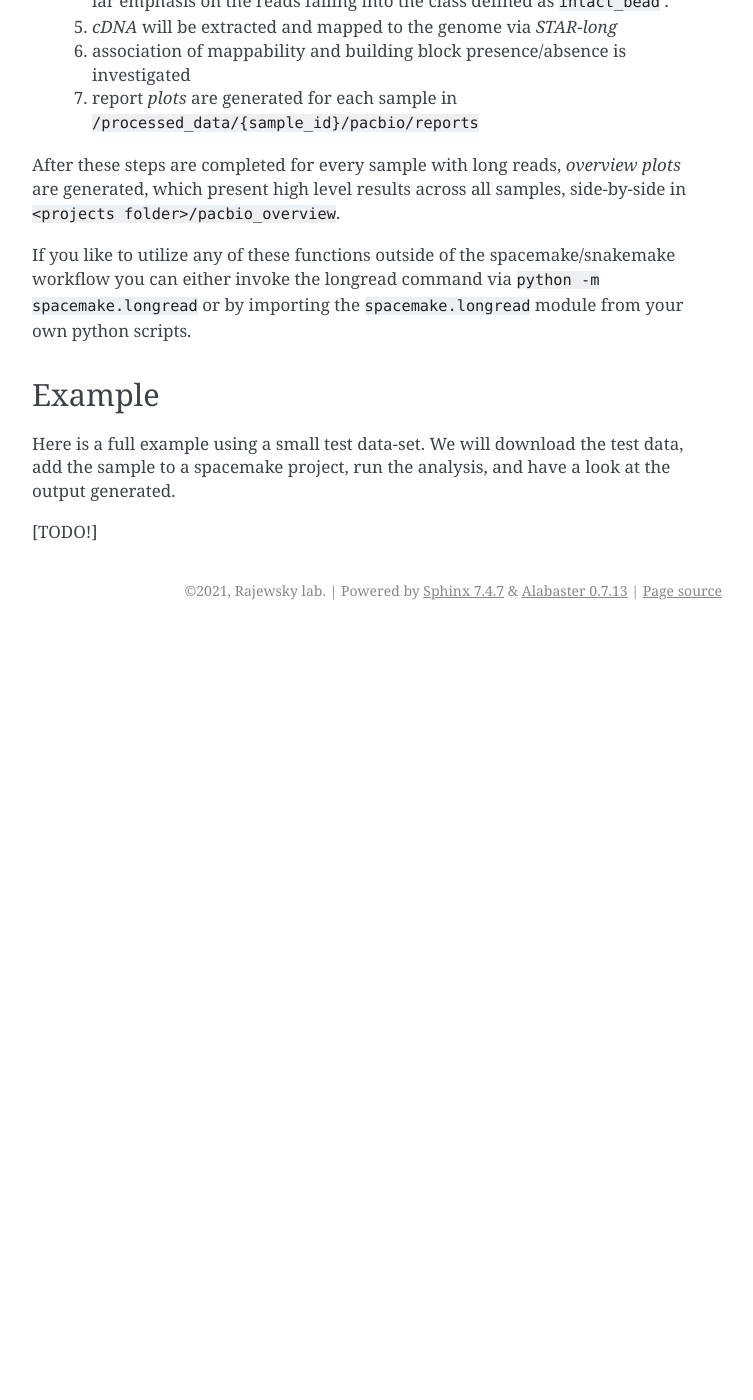
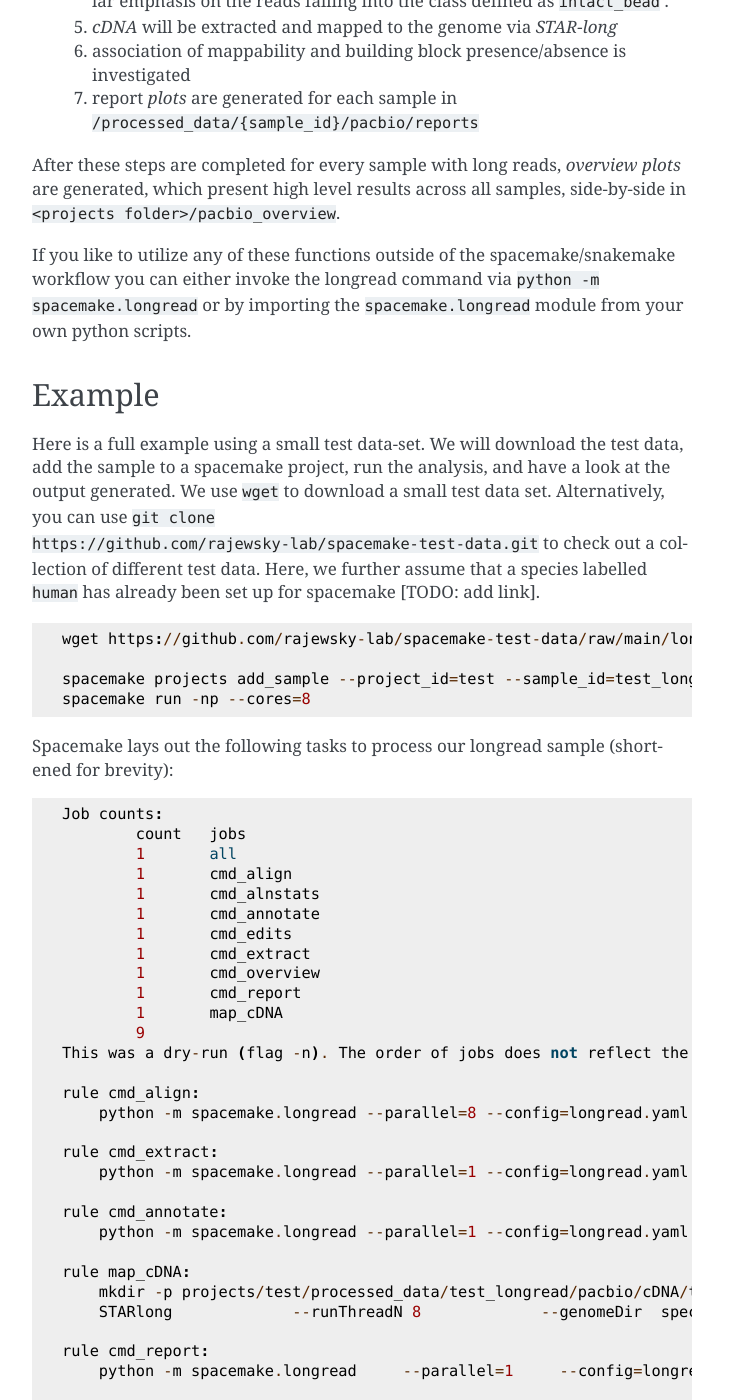
Before and after one commit to rajewsky-lab/spacemake, a Sphinx documentation site: the page built from docs/tutorials/longreads.rst, in a window 1280 px wide and 1400 px high, scrolled down 2629 px. Shown: the whole window, without its empty margins (388-1141 px from the left). Built offline with Sphinx 7.4.7, drawn with Linux system fonts in a browser that asks for light colours; pages that are not in the unit, such as notebooks, are missing from menus; before the commit the page ends 3259 px from its top, so only the background shows below that; some of the changed text lies outside the part shown.

Commit message:
* fixed incomplete transition from shelve to dataframe for caches and associated messes in longread code. * expanded the Tutorial

```diff
--- a/docs/tutorials/longreads.rst
+++ b/docs/tutorials/longreads.rst
@@ -130,6 +130,57 @@ Example
 -------
 
 Here is a full example using a small test data-set. We will download the test data, add the
-sample to a spacemake project, run the analysis, and have a look at the output generated.
+sample to a spacemake project, run the analysis, and have a look at the output generated. We use ``wget``
+to download a small test data set. Alternatively, you can use
+``git clone https://github.com/rajewsky-lab/spacemake-test-data.git`` to check out a collection of different
+test data. Here, we further assume that a species labelled ``human`` has already been set up for spacemake [TODO: add link].
 
-[TODO!]
+.. code-block::
+
+   wget https://github.com/rajewsky-lab/spacemake-test-data/raw/main/longread/SRR9008425_subsample.fastq.gz
+
+   spacemake projects add_sample --project_id=test --sample_id=test_longread --longreads=SRR9008425_subsample.fastq.gz --longread-signature=chromium --species=human
+   spacemake run -np --cores=8
+
+Spacemake lays out the following tasks to process our longread sample (shortened for brevity):
+
+.. code-block::
+
+    Job counts:
+            count   jobs
+            1       all
+            1       cmd_align
+            1       cmd_alnstats
+            1       cmd_annotate
+            1       cmd_edits
+            1       cmd_extract
+            1       cmd_overview
+            1       cmd_report
+            1       map_cDNA
+            9
+    This was a dry-run (flag -n). The order of jobs does not reflect the order of execution.
+
+    rule cmd_align:
+        python -m spacemake.longread --parallel=8 --config=longread.yaml --cache=projects/test/processed_data/test_longread/pacbio/cache/ --annotation-out=projects/test/processed_data/test_longread/pacbio/annotation/ --stats-out=projects/test/processed_data/test_longread/pacbio/stats/ --report-out=projects/test/processed_data/test_longread/pacbio/reports/ --examples-out=projects/test/processed_data/test_longread/pacbio/examples/ --sample=test_longread --signature=chromium align SRR9008425_subsample.fastq.gz
+
+    rule cmd_extract:
+        python -m spacemake.longread --parallel=1 --config=longread.yaml --cache=projects/test/processed_data/test_longread/pacbio/cache/     --annotation-out=projects/test/processed_data/test_longread/pacbio/annotation/     --stats-out=projects/test/processed_data/test_longread/pacbio/stats/     --report-out=projects/test/processed_data/test_longread/pacbio/reports/     --examples-out=projects/test/processed_data/test_longread/pacbio/examples/ --sample=test_longread --signature=chromium extract SRR9008425_subsample.fastq.gz 2> projects/test/processed_data/test_longread/pacbio/cDNA/test_longread.log > projects/test/processed_data/test_longread/pacbio/cDNA/test_longread.fa
+
+    rule cmd_annotate:
+        python -m spacemake.longread --parallel=1 --config=longread.yaml --cache=projects/test/processed_data/test_longread/pacbio/cache/     --annotation-out=projects/test/processed_data/test_longread/pacbio/annotation/     --stats-out=projects/test/processed_data/test_longread/pacbio/stats/     --report-out=projects/test/processed_data/test_longread/pacbio/reports/     --examples-out=projects/test/processed_data/test_longread/pacbio/examples/ --sample=test_longread --signature=chromium annotate SRR9008425_subsample.fastq.gz
+
+    rule map_cDNA:
+        mkdir -p projects/test/processed_data/test_longread/pacbio/cDNA/tmp/
+        STARlong             --runThreadN 8             --genomeDir  species_data/human/star_index             --genomeLoad NoSharedMemory             --readFilesIn projects/test/processed_data/test_longread/pacbio/cDNA/test_longread.fa             --readFilesType Fastx             --outSAMtype BAM Unsorted             --outSAMunmapped Within             --outSAMattributes All             --outSAMprimaryFlag AllBestScore             --outStd BAM_Unsorted --outFilterMultimapScoreRange 2 --outFilterScoreMin 0 --outFilterScoreMinOverLread 0             --outFilterMatchNminOverLread 0             --outFilterMatchNmin 30             --outFilterMismatchNmax 1000             --winAnchorMultimapNmax 200             --seedSearchStartLmax 12             --seedPerReadNmax 100000             --seedPerWindowNmax 100             --alignTranscriptsPerReadNmax 100000             --alignTranscriptsPerWindowNmax 10000             --outFileNamePrefix projects/test/processed_data/test_longread/pacbio/cDNA/tmp |             /data/rajewsky/shared_bins/Drop-seq_tools-2.4.0/TagReadWithGeneFunction             I=/dev/stdin             O=projects/test/processed_data/test_longread/pacbio/cDNA/test_longread.bam             ANNOTATIONS_FILE=species_data/human/annotation.gtf
+
+    rule cmd_report:
+        python -m spacemake.longread     --parallel=1     --config=longread.yaml          --cache=projects/test/processed_data/test_longread/pacbio/cache/     --annotation-out=projects/test/processed_data/test_longread/pacbio/annotation/     --stats-out=projects/test/processed_data/test_longread/pacbio/stats/     --report-out=projects/test/processed_data/test_longread/pacbio/reports/     --examples-out=projects/test/processed_data/test_longread/pacbio/examples/ --sample=test_longread --signature=chromium report
+
+    rule cmd_edits:
+        python -m spacemake.longread     --parallel=1     --config=longread.yaml          --cache=projects/test/processed_data/test_longread/pacbio/cache/     --annotation-out=projects/test/processed_data/test_longread/pacbio/annotation/     --stats-out=projects/test/processed_data/test_longread/pacbio/stats/     --report-out=projects/test/processed_data/test_longread/pacbio/reports/     --examples-out=projects/test/processed_data/test_longread/pacbio/examples/     --sample=test_longread     --signature=chromium       edits SRR9008425_subsample.fastq.gz
+
+    rule cmd_overview:
+        python -m spacemake.longread     --parallel=1     --config=longread.yaml       overview --output pacbio_overview/ projects/test/processed_data/test_longread/pacbio/stats/test_longread.report.tsv
+
+
+Ok, sounds good. Let's do this.
```
Also changed, not shown: 3 other files.
